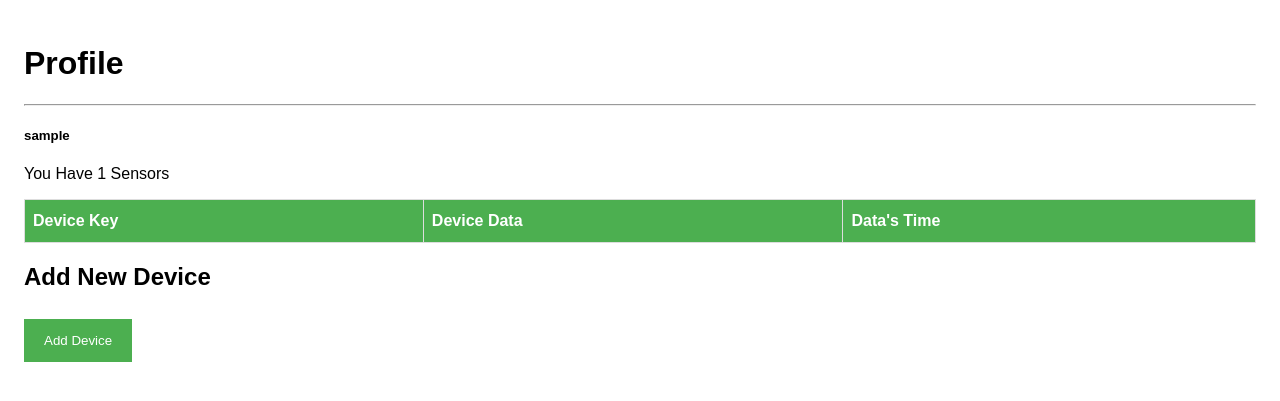
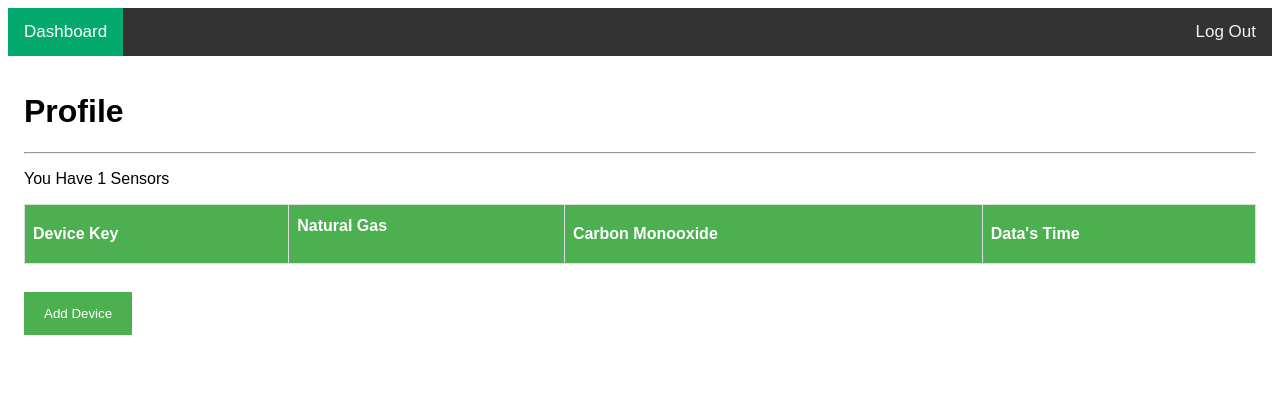
Before and after one commit to SilentHG/FYP_GAS_SENSOR, a Flask app: template templates/dashboard.html in a window 1280 px wide. Shown: the top 401 px of the page. Run offline with Flask 2, Linux system fonts and the light colour scheme; the template is opened without the code that fills it: most values are stand-ins (such as "Sample title", 1, 10 or a date in 2020); lists and menus that the app fills with data are empty; some libraries are stand-ins or nearby versions.

Commit message:
Fourth Commit

```diff
--- a/app.py
+++ b/app.py
@@ -1,46 +1,96 @@
-from flask import Flask, render_template, request, flash, url_for, redirect, session, jsonify
+from flask import Flask, render_template, request, flash, url_for, redirect, session, jsonify, make_response
 import pyodbc
 import datetime
 from waitress import serve
-
+import mysql.connector
+from datetime import timezone
 app = Flask(__name__)
 
-conn = pyodbc.connect('Driver={SQL Server};'
-                      'Server=DESKTOP-VQFCIJ2;'
-                      'Database=Test_DB;'
-                      'Trusted_Connection=yes;')
+
+
+config = {
+    'user': 'root',
+    'host': '34.123.210.240',
+    'database': 'Test_DB'
+}
+
+# now we establish our connection
+conn = mysql.connector.connect(**config)
+
+
+# conn = pyodbc.connect('Driver={SQL Server};'
+#                      'Server=DESKTOP-VQFCIJ2;'
+#                      'Database=Test_DB;'
+#                      'Trusted_Connection=yes;')
 
 
 @app.route('/v1/insert', methods=['POST'])
 def posting():
     some_json = request.get_json(force=True)
     value = some_json['value']
+    value_2 = some_json['value_2']
     date = datetime.datetime.now().strftime("%Y-%m-%d %H:%M:%S")
     device_key = some_json['key']
+    conn = mysql.connector.connect(**config)
     cursor = conn.cursor()
     cursor.execute(
-        "Insert into Test_DB.dbo.A_" + str(device_key) + " values ('" + str(value) + "','" + str(date) + "');")
+        "Insert into A_" + str(device_key) + " values ('" + str(value) + "','" + str(value_2) + "','" + str(date) + "')")
     conn.commit()
     return jsonify({"you sent": some_json}), 201
+    conn.close()
 
 
 @app.route('/v1/get', methods=['POST'])
 def getting():
     some_json = request.get_json(force=True)
     key = (some_json['key'])
+    conn = mysql.connector.connect(**config)
     cursor = conn.cursor()
     length_of_key = len(key)
     value_list = []
+    value_2_list = []
     time_list = []
     for i in range(0, length_of_key):
-        cursor.execute("SELECT TOP (1) [value] ,[time] FROM [Test_DB].[dbo].[A_" + str(key[i]) + "] order by time desc;")
+        cursor.execute("SELECT value,value_2,time FROM A_" + str(key[i]) + " order by time desc LIMIT 1;")
         for row in cursor:
+            value_list.append(int(row[0]))
+            value_2_list.append(int(row[1]))
+            time_list.append(str(row[2]))
 
-            value_list.append(int(row[0]))
-            time_list.append(str(row[1]))
+    print(value_list)
+    print(value_2_list)
+    print(time_list)
 
     return jsonify({"value": [value_list],
+                    "value_2": [value_2_list],
                     "time": [time_list]})
+    conn.close()
+
+@app.route('/v1/getall', methods=['POST'])
+def gettingall():
+    some_json = request.get_json(force=True)
+    key = (some_json['key'])
+    conn = mysql.connector.connect(**config)
+    cursor = conn.cursor()
+    length_of_key = len(key)
+    value_list = []
+    value_2_list = []
+    time_list = []
+    for i in range(0, length_of_key):
+        cursor.execute("SELECT value,value_2,time FROM A_" + str(key[i]) + " order by time asc ;")
+        for row in cursor:
+            value_list.append(int(row[0]))
+            value_2_list.append(int(row[1]))
+            time_list.append(str(row[2]))
+
+    return jsonify({"value": [value_list],
+                    "value_2": [value_2_list],
+                    "time": [time_list]})
+
+
+
+
+    conn.close()
 
 
 @app.route('/')
@@ -59,14 +109,14 @@ def signup():
 
             cursor = conn.cursor()
             cursor.execute(
-                "SELECT u_email,u_password from Test_DB.dbo.users where u_email ='" + user_email + "';")
+                "SELECT u_email,u_password from users where u_email ='" + user_email + "';")
             list_cursor = list(cursor)
             if len(list_cursor) == 0:
 
                 if user_password == user_con_password:
 
                     cursor = conn.cursor()
-                    cursor.execute("Insert into Test_DB.dbo.users values ('" + user_email + "','" + user_password + "');")
+                    cursor.execute("Insert into users (u_email , u_password) values ('" + user_email + "','" + user_password + "')")
                     conn.commit()
 
                     return redirect(url_for("login"))
@@ -92,7 +142,7 @@ def login():
 
         cursor = conn.cursor()
         cursor.execute(
-            "SELECT u_email,u_password from Test_DB.dbo.users where u_email ='" + user_email + "' and u_password ='" + user_password + "';")
+            "SELECT u_email,u_password from users where u_email ='" + user_email + "' and u_password ='" + user_password + "';")
         list_cursor = list(cursor)
         if len(list_cursor) > 0:
             flash("WELCOME USER")
@@ -113,13 +163,13 @@ def dashboard():
     if session["username"] is not None:
         username = session["username"]
         cursor = conn.cursor()
-        cursor.execute("select u_id from Test_DB.dbo.users where u_email ='" + session["username"] + "';")
+        cursor.execute("select u_id from users where u_email ='" + session["username"] + "';")
         list_cursor = list(cursor.fetchone())
         u_id = int(list_cursor[0])
         temp_device_key = []
 
         cursor.execute(
-            "SELECT TOP (10) [device_key] FROM [Test_DB].[dbo].[conn_devices] where u_id = " + str(u_id) + " ;")
+            "SELECT device_key FROM conn_devices where u_id = " + str(u_id) + " LIMIT 10")
         for row in cursor:
             temp_device_key.append(row[0])
         return render_template("dashboard.html", username=username, sensors_number=len(temp_device_key),
@@ -134,20 +184,20 @@ def add_device():
     if request.method == "POST":
         if "username" in session:
             cursor = conn.cursor()
-            cursor.execute("select u_id from Test_DB.dbo.users where u_email ='" + session["username"] + "';")
+            cursor.execute("select u_id from users where u_email ='" + session["username"] + "';")
             list_cursor = list(cursor.fetchone())
             u_id = int(list_cursor[0])
             device_key = request.form["device_key"]
             device_type = request.form["device_type"]
 
             cursor.execute("select device_key, device_type from "
-                           "Test_DB.dbo.devices where device_key ='" + device_key + "' and device_type ='" + device_type + "';")
+                           "devices where device_key ='" + device_key + "' and device_type ='" + device_type + "';")
 
             list_cursor = list(cursor)
             if len(list_cursor) > 0:
-                cursor.execute("Insert into Test_DB.dbo.conn_devices values (" + device_key + "," + str(u_id) + ");")
+                cursor.execute("Insert into conn_devices values (" + device_key + "," + str(u_id) + ");")
                 conn.commit()
-                cursor.execute("Create table A_" + str(device_key) + "(value int, time datetime);")
+                cursor.execute("Create table A_" + str(device_key) + "(value int,value_2 int, time datetime);")
                 conn.commit()
                 return redirect(url_for("dashboard"))
             else:
@@ -161,6 +211,24 @@ def add_device():
         return render_template("dashboard.html")
 
 
+@app.route('/v1/sensor_page/<device_key>/')
+def sensor_page(device_key):
+    if session["username"] is not None:
+        username = session["username"]
+        cursor = conn.cursor()
+        cursor.execute("select u_id from users where u_email ='" + session["username"] + "';")
+        list_cursor = list(cursor.fetchone())
+        u_id = int(list_cursor[0])
+        temp_device_key = []
+        temp_device_key.append(int(device_key))
+
+        return render_template("sensor_page.html", username=username, sensors_number=1,
+                               device_key=temp_device_key, device_date=str(datetime.datetime.now()),
+                               len=1)
+    else:
+        return redirect(url_for("login"))
+
+
 @app.route('/logout', methods=['GET'])
 def logout():
     session["username"] = None
@@ -172,4 +240,4 @@ if __name__ == '__main__':
     app.config['SECRET_KEY'] = 'super secret key'
     app.run(debug=True, threaded=True, host='0.0.0.0')
     # serve(app, host='0.0.0.0', port=8080, threads=1) #WAITRESS!
-    # app.run(host='0.0.0.0', port=8080)
+    #app.run(host='0.0.0.0', port=5000)
--- a/templates/dashboard.html
+++ b/templates/dashboard.html
@@ -2,6 +2,42 @@
 <html lang="en">
 <head>
   <style>
+
+  .topnav {
+  background-color: #333;
+  overflow: hidden;
+}
+
+/* Style the links inside the navigation bar */
+.topnav a {
+  float: left;
+  color: #f2f2f2;
+  text-align: center;
+  padding: 14px 16px;
+  text-decoration: none;
+  font-size: 17px;
+}
+
+.topnav a.logout {
+  float: right;
+  color: #f2f2f2;
+  text-align: center;
+  padding: 14px 16px;
+  text-decoration: none;
+  font-size: 17px;
+}
+
+/* Change the color of links on hover */
+.topnav a:hover {
+  background-color: #ddd;
+  color: black;
+}
+
+/* Add a color to the active/current link */
+.topnav a.active {
+  background-color: #04AA6D;
+  color: white;
+}
 
   .customers {
   font-family: Arial, Helvetica, sans-serif;
@@ -179,7 +215,6 @@ span.psw {
   {% if len>0 %}
   function executeQuery() {
   console.log('sending')
-  var val, date;
   $.ajax({
    data: JSON.stringify({
         key : {{ device_key }} }),
@@ -190,7 +225,44 @@ span.psw {
       {%for i in range(0, len)%}
 
       $('#key_{{device_key[i]}}_value').text(data.value[0][{{i}}]);
+
+      $('#key_{{device_key[i]}}_value_2').text(data.value_2[0][{{i}}]);
+
       $('#key_{{device_key[i]}}_date').text(data.time[0][{{i}}]);
+
+
+      if (data.value[0][{{i}}] > 0 && data.value[0][{{i}}] < 700)
+      {
+      $("#key_{{device_key[i]}}_value").css("backgroundColor", "#90EE90");
+      }
+      else if (data.value[0][{{i}}] > 700 && data.value[0][{{i}}] < 900)
+      {
+      $("#key_{{device_key[i]}}_value").css("backgroundColor", "#F0E68C");
+      }
+      else
+      {
+      $("#key_{{device_key[i]}}_value").css("backgroundColor", "#F08080");
+      }
+
+      if (data.value_2[0][{{i}}] > 0 && data.value_2[0][{{i}}] < 700)
+      {
+      $("#key_{{device_key[i]}}_value_2").css("backgroundColor", "#90EE90");
+      }
+      else if (data.value_2[0][{{i}}] > 700 && data.value_2[0][{{i}}] < 900)
+      {
+      $("#key_{{device_key[i]}}_value_2").css("backgroundColor", "#F0E68C");
+
+      }
+      else
+      {
+      $("#key_{{device_key[i]}}_value_2").css("backgroundColor", "#F08080");
+      }
+
+
+
+      console.log(data.value[0][{{i}}])
+      console.log(data.value_2[0][{{i}}])
+      console.log(data.time[0][{{i}}])
       {%endfor%}
     }
   });
@@ -207,9 +279,14 @@ $(document).ready(function() {
   </script>
 
     <meta charset="UTF-8">
-    <title>Title</title>
+    <title>Dashboard</title>
 </head>
 <body>
+<div class="topnav">
+  <a class="active" href="/dashboard">Dashboard</a>
+  <a class="logout" href="/logout">Log Out</a>
+
+</div>
 
 <div class="container">
   <div class="row">
@@ -221,18 +298,20 @@ $(document).ready(function() {
       <div class="card">
         <div class="card-body">
           {% if username %}
-          <h5 class="card-title">{{ username }}</h5>
+
             <p> You Have {{sensors_number}} Sensors </p>
             <table class="customers">
           <tr>
             <th>Device Key</th>
-            <th>Device Data</th>
+            <th>Natural Gas <p> </p></th>
+            <th>Carbon Monooxide</th>
             <th>Data's Time</th>
           </tr>
           {%for i in range(0, len)%}
                 <tr>
-            <td id = "key_{{device_key[i]}}" > {{device_key[i]}} </td>
+            <td id = "key_{{device_key[i]}}" > <a href="/v1/sensor_page/{{device_key[i]}}">{{device_key[i]}}</a> </td>
             <td id = "key_{{device_key[i]}}_value" > Loading </td>
+            <td id = "key_{{device_key[i]}}_value_2" > Loading </td>
             <td id = "key_{{device_key[i]}}_date" > device_date </td>
           </tr>
 
@@ -244,7 +323,7 @@ $(document).ready(function() {
 
           {% endif %}
 
-            <h2>Add New Device</h2>
+            <h2> </h2>
 
 <button onclick="document.getElementById('id01').style.display='block'" style="width:auto;">Add Device</button>
 
@@ -253,7 +332,7 @@ $(document).ready(function() {
   <form class="modal-content animate" action="{{ url_for('add_device') }}" method="post">
     <div class="imgcontainer">
       <span onclick="document.getElementById('id01').style.display='none'" class="close" title="Close Modal">&times;</span>
-      <img src="/static/add_icon.png" alt="Avatar" class="avatar">
+      <img src="/static/add_icon.png" alt="Avatar" class="avatar" width="250" height="400">
     </div>
 
     <div class="container">
--- a/templates/signup.html
+++ b/templates/signup.html
@@ -2,7 +2,7 @@
 <html lang="en">
 <head>
     <meta charset="UTF-8", name="viewport" , content="width=device-width, initial-scale=1">
-    <title>Title</title>
+    <title>SignUp Page</title>
     <style>
     body {font-family: Arial, Helvetica, sans-serif;}
         form {
@@ -96,6 +96,7 @@ span.psw {
     <input type="password" placeholder="Enter Password" name="con_password" required>
 
     <button type="submit">Login</button>
+      <p> Already Have an Account? Click <a href="/login">Here</a></p>
 
   </div>
 
```
Also changed, not shown: templates/login.html (+3 -5 lines).
